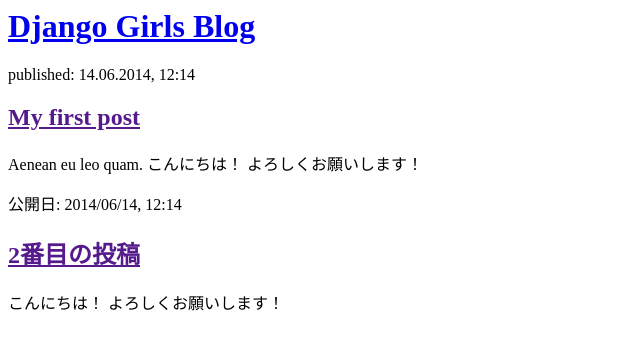
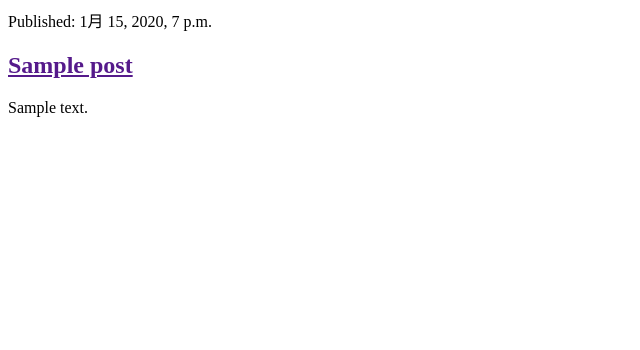
Before and after one commit to GitHubYucky/my-first-blog, a Django app: page / in a window 1280 px wide. Shown: the top 350 px of the page, without its empty margins (0-640 px from the left). Run offline with Django 3.2, Linux system fonts and the light colour scheme; tables that the repository leaves empty hold one stand-in row (values such as "Sample post").

Commit message:
Modified template

```diff
--- a/blog/templates/blog/post_list.html
+++ b/blog/templates/blog/post_list.html
@@ -3,20 +3,12 @@
         <title>Django Girls blog</title>
     </head>
     <body>
+      {% for post in posts %}
         <div>
-            <h1><a href="/">Django Girls Blog</a></h1>
+          <p>Published: {{post.published_date}}</p>
+          <h2><a href="">{{post.title}}</a></h2>
+          <p>{{post.text|linebreaksbr}}</p>
         </div>
-
-        <div>
-            <p>published: 14.06.2014, 12:14</p>
-            <h2><a href="">My first post</a></h2>
-            <p>Aenean eu leo quam. こんにちは！ よろしくお願いします！ </p>
-        </div>
-
-        <div>
-            <p>公開日: 2014/06/14, 12:14</p>
-            <h2><a href="">2番目の投稿</a></h2>
-            <p> こんにちは！ よろしくお願いします！ </p>
-        </div>
+      {% endfor %}
     </body>
 </html>
--- a/blog/views.py
+++ b/blog/views.py
@@ -1,5 +1,7 @@
 from django.shortcuts import render
-
+from .models import Post
+from django.utils import timezone
 # Create your views here.
 def post_list(request):
-    return render(request,"blog/post_list.html",{})
+    posts=Post.objects.filter(published_date__lte=timezone.now()).order_by('published_date')
+    return render(request,"blog/post_list.html",{'posts':posts})
```
